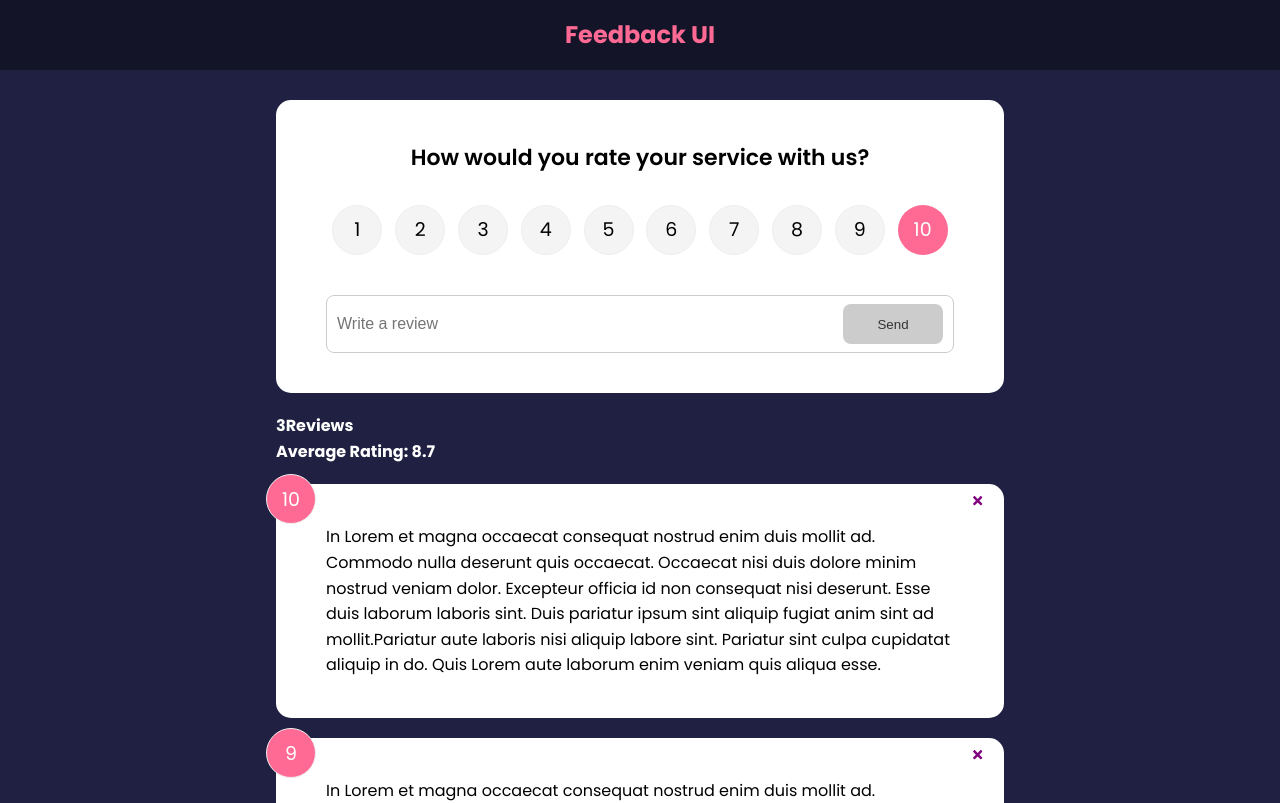
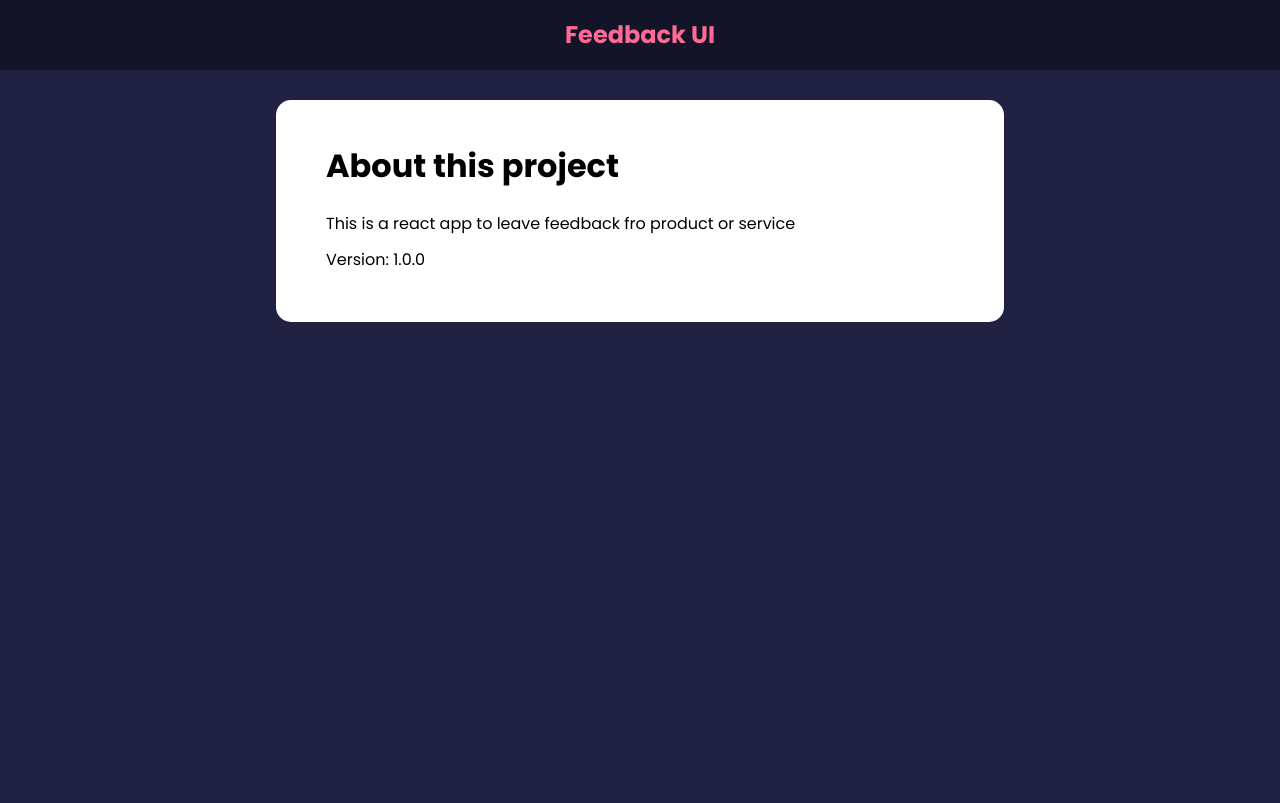
Before and after one commit to GregPetropoulos/Feedback-App, a React (Create React App) app: page /about in a window 1280 px wide. Shown: the top 803 px of the page. Built offline with nearby package versions, Linux system fonts and the light colour scheme.

Commit message:
Installed react-router-dom version 6 added an about page route and placed the rest of the app.js level components in a path='/' route.

```diff
--- a/package.json
+++ b/package.json
@@ -11,6 +11,7 @@
     "react-dom": "^17.0.2",
     "react-icon": "^1.0.0",
     "react-icons": "^4.3.1",
+    "react-router-dom": "^6.2.1",
     "react-scripts": "5.0.0",
     "uuid": "^8.3.2",
     "web-vitals": "^2.1.4"
--- a/src/App.js
+++ b/src/App.js
@@ -5,6 +5,9 @@
 import FeedbackStat from './components/FeedbackStat';
 import FeedbackForm from './components/FeedbackForm';
 import { v4 as uuidv4 } from 'uuid';
+import About from './pages/About';
+import { BrowserRouter as Router, Route, Routes } from 'react-router-dom';
+
 function App() {
   const [feedback, setFeedback] = useState(FeedbackData);
 
@@ -15,22 +18,36 @@
   };
 
   const addFeedback = (newFeedback) => {
-    //   Added the uuid function to give the submitted data a unique id
+    //*Added the uuid function to give the submitted data a unique id
     newFeedback.id = uuidv4();
 
-    // To add the feedback to the state set to an array and get a copy ...feedback and putting into the array, then put the new feedback at the front of the array
-    setFeedback([newFeedback,...feedback])
+    //*To add the feedback to the state set to an array and get a copy ...feedback and putting into the array, then put the new feedback at the front of the array
+    setFeedback([newFeedback, ...feedback]);
     console.log(newFeedback);
   };
   return (
-    <Fragment>
+    <Router>
       <Header />
       <div className='container'>
-        <FeedbackForm handleAdd={addFeedback} />
-        <FeedbackStat feedback={feedback} />
-        <FeedbackList feedback={feedback} handleDelete={deleteFeedback} />
+        {/* Routes replaced the old <Switch> from version 5 react-router-dom */}
+        <Routes>
+          <Route
+            exact
+            path='/'
+            element={
+              <>
+                <FeedbackForm handleAdd={addFeedback} />
+                <FeedbackStat feedback={feedback} />
+                <FeedbackList
+                  feedback={feedback}
+                  handleDelete={deleteFeedback}
+                />
+              </>
+            }></Route>
+        <Route path='/about' element={<About />} />
+        </Routes>
       </div>
-    </Fragment>
+    </Router>
   );
 }
 
--- /dev/null
+++ b/src/pages/About.js
@@ -0,0 +1,20 @@
+import React from 'react'
+import Card from '../components/shared/Card'
+
+const About = () => {
+  return (<Card>
+<div className="about">
+
+  <h1>About this project</h1>
+  <p>This is a react app to leave feedback fro product or service</p>
+  <p>Version: 1.0.0</p>
+  <p>
+
+  </p>
+</div>
+
+  </Card>
+  )
+}
+
+export default About
```
Also changed, not shown: 1 other file (tests, documents, lock files or other folders).
